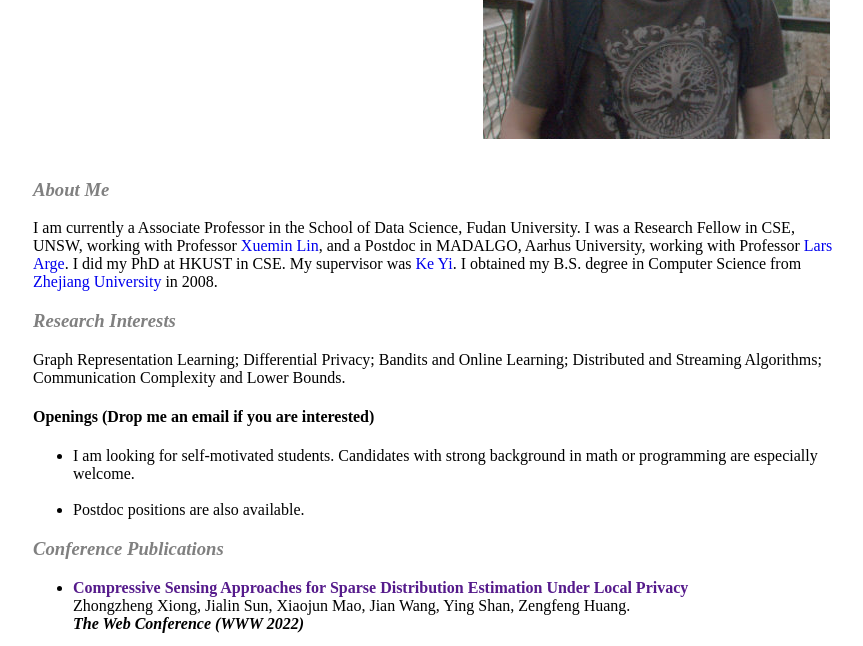
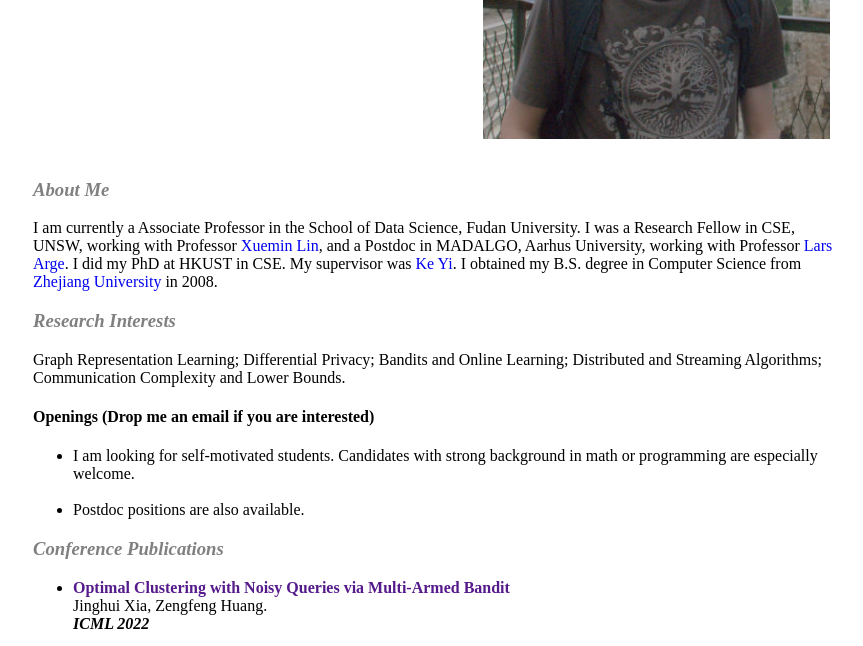
Before and after one commit to ZengfengHuang/ZengfengHuang.github.io, a plain HTML site: page index.html in a window 1280 px wide. Shown: the part 273-919 px from the top of the page, without its empty margins (207-1070 px from the left). Drawn offline with Linux system fonts and the light colour scheme.

Commit message:
Update index.html

```diff
--- a/index.html
+++ b/index.html
@@ -59,6 +59,20 @@ Lars Arge</a>.
 
 
 	<h3>Conference Publications</h3>
+
+	<ul>
+		<li>
+			<b style="color: rgb(0, 0, 0); font-family: Times New Roman; font-style: normal; font-variant: normal; letter-spacing: normal; line-height: normal; orphans: 2; text-align: -webkit-auto; text-indent: 0px; text-transform: none; white-space: normal; widows: 2; word-spacing: 0px; -webkit-text-size-adjust: auto; -webkit-text-stroke-width: 0px; font-size: medium; background-color: rgb(255, 255, 255)">
+				<a href="" style="text-decoration: none">
+					Optimal Clustering with Noisy Queries via Multi-Armed Bandit</a></b><br style="color: rgb(0, 0, 0); font-family: ArialMT, Arial, sans-serif; font-size: 14pt; font-style: normal; font-variant: normal; font-weight: normal; letter-spacing: normal; line-height: 21px; orphans: 2; text-align: left; text-indent: -15px; text-transform: none; white-space: normal; widows: 2; word-spacing: 0px; -webkit-text-size-adjust: none; -webkit-text-stroke-width: 0px; background-color: rgb(255, 255, 255)">
+
+				<span style="color: rgb(0, 0, 0); font-family: Times New Roman; font-size: medium; font-style: normal; font-variant: normal; font-weight: normal; letter-spacing: normal; line-height: normal; orphans: 2; text-align: -webkit-auto; text-indent: 0px; text-transform: none; white-space: normal; widows: 2; word-spacing: 0px; -webkit-text-size-adjust: auto; -webkit-text-stroke-width: 0px; display: inline !important; float: none; background-color: rgb(255, 255, 255)">
+					Jinghui Xia, Zengfeng Huang.</span><br style="color: rgb(0, 0, 0); font-family: Times New Roman; font-size: 14pt; font-style: normal; font-variant: normal; font-weight: normal; letter-spacing: normal; line-height: 21px; orphans: 2; text-align: left; text-indent: -15px; text-transform: none; white-space: normal; widows: 2; word-spacing: 0px; -webkit-text-size-adjust: none; -webkit-text-stroke-width: 0px; background-color: rgb(255, 255, 255)">
+					<i style="color: rgb(0, 0, 0); font-family: Times New Roman; font-variant: normal; font-weight: normal; letter-spacing: normal; line-height: normal; orphans: 2; text-align: -webkit-auto; text-indent: 0px; text-transform: none; white-space: normal; widows: 2; word-spacing: 0px; -webkit-text-size-adjust: auto; -webkit-text-stroke-width: 0px; font-size: medium; background-color: rgb(255, 255, 255)">
+
+						<b>ICML 2022</b></i><span style="color: rgb(0, 0, 0); font-family: Times New Roman; font-style: normal; font-variant: normal; font-weight: normal; letter-spacing: normal; line-height: normal; orphans: 2; text-align: -webkit-auto; text-indent: 0px; text-transform: none; white-space: normal; widows: 2; word-spacing: 0px; -webkit-text-size-adjust: auto; -webkit-text-stroke-width: 0px; font-size: medium; display: inline !important; float: none; background-color: rgb(255, 255, 255)"><span class="Apple-converted-space">&nbsp;</span></span></li>
+ </ul>
+
 
 	<ul>
 		<li>
```
